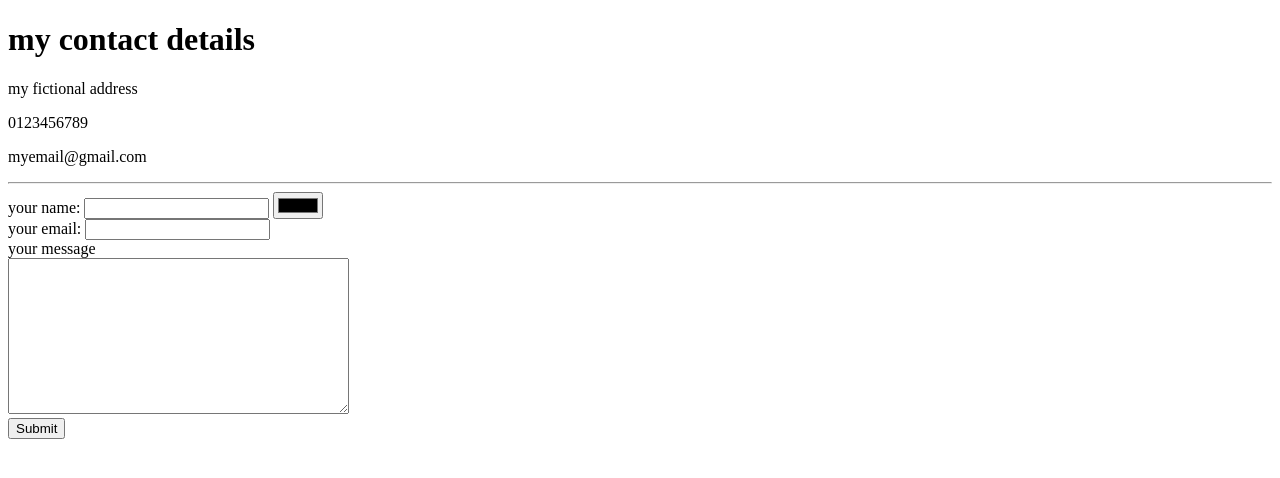
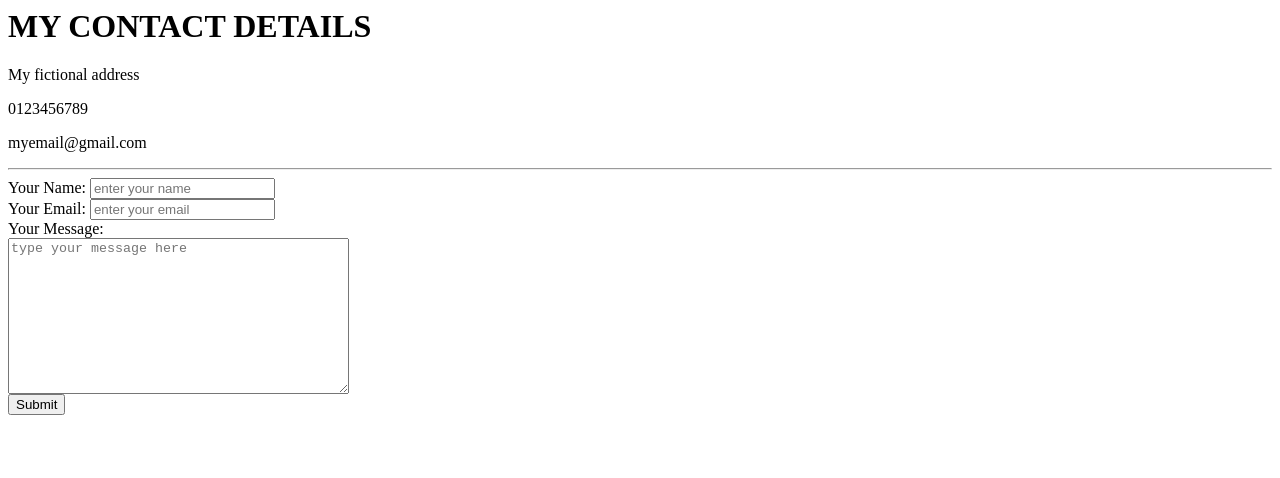
Before and after one commit to GayathriJM/cv, a plain HTML site: page contact-me.html in a window 1280 px wide. Drawn offline with Linux system fonts and the light colour scheme.

Commit message:
Update contact-me.html

```diff
--- a/contact-me.html
+++ b/contact-me.html
@@ -1,23 +1,21 @@
-<!DOCTYPE html>
 <html>
     <head>
         <meta charset="utf-8">
         <title>contact me</title>
     </head>
     <body>
-        <h1>my contact details</h1>
-        <p>my fictional address</p>
+        <h1>MY CONTACT DETAILS</h1>
+        <p>My fictional address</p>
         <p>0123456789</p>
         <p>myemail@gmail.com</p>
         <hr>
         <form action="mailto:219gayu3@gmail.com" method="post" enctype="text/plain">
-            <label>your name:</label>
-            <input type="text" name="your name">
-            <input type="color"><br>
-            <label>your email:</label>
-            <input type="email" name="your email"><br>
-            <label>your message</label><br>
-            <textarea name="your message" rows="10" cols="40"></textarea><br>
+            <label>Your Name:</label>
+            <input type="text" name="your name" placeholder="enter your name"><br>
+            <label>Your Email:</label>
+            <input type="email" name="your email" placeholder="enter your email"><br>
+            <label>Your Message:</label><br>
+            <textarea name="your message" rows="10" cols="40" placeholder="type your message here"></textarea><br>
             <input type="submit">
         </form>
     </body>
```
